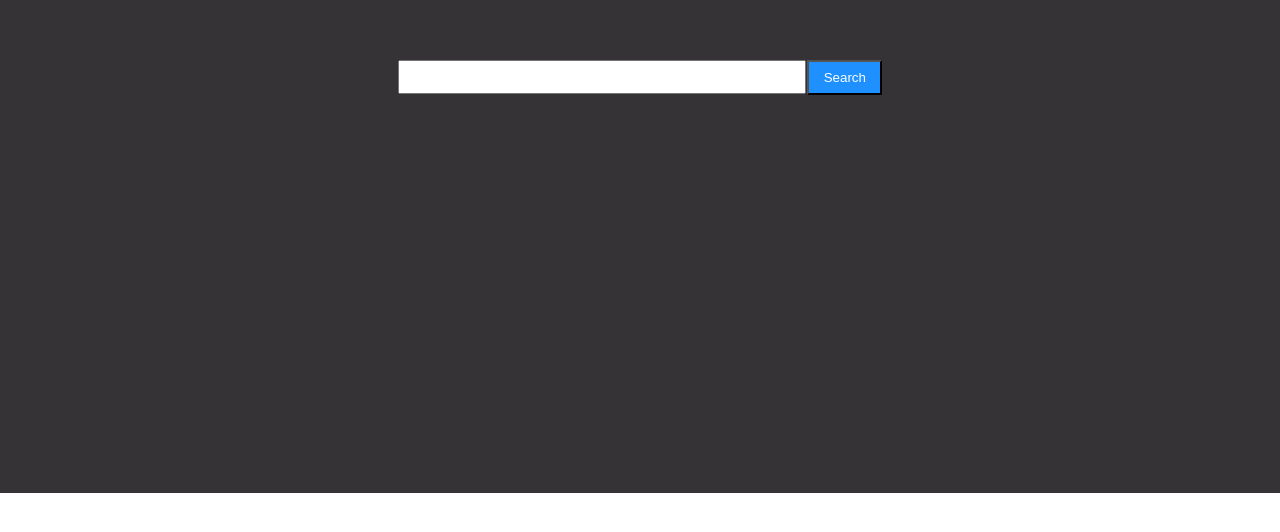
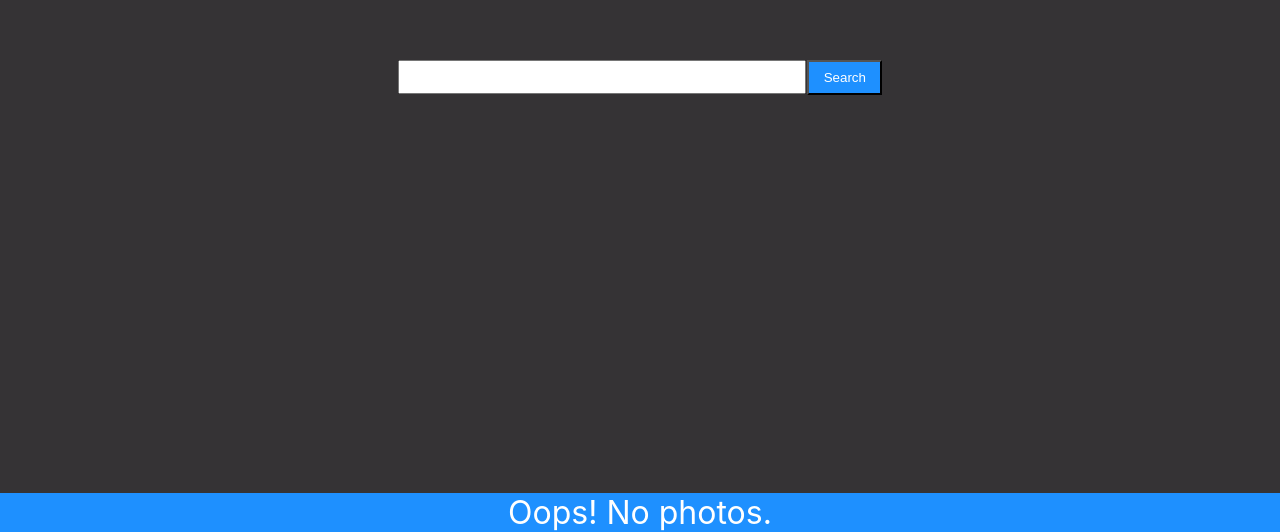
Before and after one commit to MaxiMacko/seinavco.test, a React (Create React App) app: page / in a window 1280 px wide. Shown: the part 339-871 px from the top of the page. Before the commit the page ends 832 px from the top, so only its background shows below. Built offline with nearby package versions, Linux system fonts and the light colour scheme.

Commit message:
Fix styling. Handle the case with no photos

```diff
--- a/src/App.js
+++ b/src/App.js
@@ -7,6 +7,8 @@ const IMAGES_ENDPOINT = 'https://pixabay.com/api'
 const ImagesWrapper = styled.div`
   display: flex;
   flex-wrap: wrap;
+  justify-content: center;
+  align-items: center;
   background-color: dodgerblue;
   &.fullScreen {
     min-height: calc(100vh - 35px);
@@ -73,6 +75,11 @@ const ImageBackground = styled.div`
   opacity: 0.8;
 `
 
+const Message = styled.div`
+  color: white;
+  font-size: 2rem;
+`
+
 function App() {
   const [searchText, setSearchText] = useState('')
   const [imageItems, setImageItems] = useState([])
@@ -94,6 +101,8 @@ function App() {
     setImagesLoading(false);
   }
 
+  console.log('images', imageItems)
+
   return (
     <div className="App">
       <SearchBarWrapper className={isInitialFlag ? 'fullScreen' : ''}>
@@ -104,7 +113,11 @@ function App() {
       </SearchBarWrapper>
       <ImagesWrapper className={!isInitialFlag ? 'fullScreen' : ''}>
         {
-          imageItems.map(image => (
+          !imageItems.length &&
+            <Message>Oops! No photos.</Message>
+        }
+        {
+          imageItems.length > 0 && imageItems.map(image => (
             <ImageWrapper key={image.id}>
               <StyledImage src={image.webformatURL} key={image.id} onClick={() => setImageToShowFullScreen(image)}/>
             </ImageWrapper>
```
